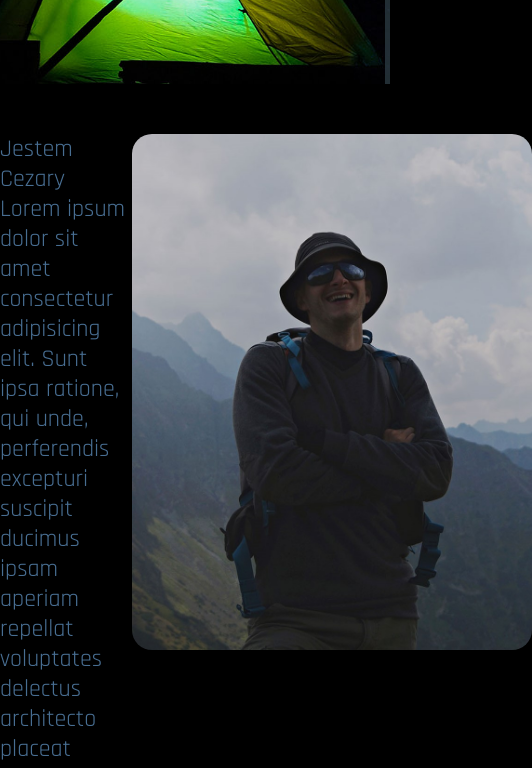
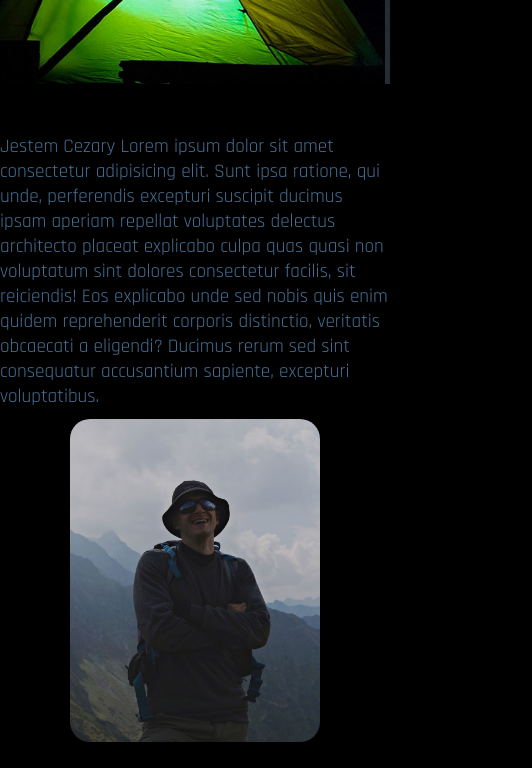
Before and after one commit to Cezary93/Portfolio, a plain HTML site: page index.html in a window 390 px wide. Shown: the part 760-1528 px from the top of the page, 532 px wide, since content can reach past the window. Drawn offline with Linux system fonts and the light colour scheme.

Commit message:
RWD correction

```diff
--- a/style.css
+++ b/style.css
@@ -266,9 +266,10 @@ nav ul li a:hover
 
 section p
 {
-    font-size: 1.5rem;
+    font-size: 1.2rem;
     max-width: 400px;
 }
+
 
 /* END ALL SECTIONS________________________________________________________ */
 
@@ -287,8 +288,22 @@ section p
     border-radius: 20px;
     float: right;
     z-index: 10;
+    margin-top: 10px;
 }
 
+@media (max-width: 990px)
+{
+    .sec2 img {width: 250px;}
+}
+
+@media (max-width: 700px)
+{
+    .sec2
+    {
+        flex-direction: column;
+        align-items: center;
+    }
+}
 /* END SECTION 2________________________________________________________ */
 
 /* START SECTION 3________________________________________________________ */
```
